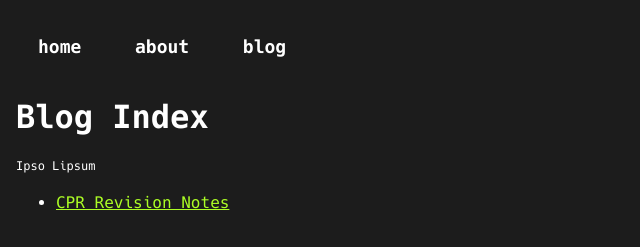
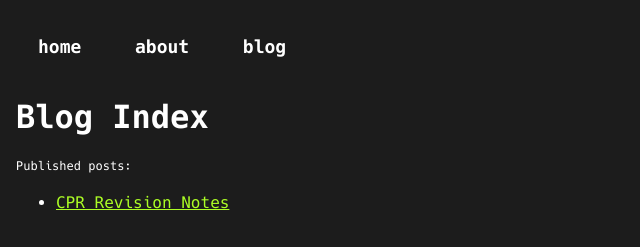
Before and after one commit to cybermonki/blog, an Astro site: page /blog in a window 1280 px wide. Shown: the top 247 px of the page, 0-640 px from the left. Built offline with nearby package versions, Linux system fonts and the light colour scheme; Astro itself is replaced by a stand-in of ours.

Commit message:
fix text in blog.astro page

```diff
--- a/src/pages/blog.astro
+++ b/src/pages/blog.astro
@@ -5,7 +5,7 @@ const pageTitle = 'Blog Index';
 ---
 
 <BaseLayout pageTitle={pageTitle}>
-    <p>Ipso Lipsum</p>
+    <p>Published posts:</p>
     <ul>
         {allPosts.map((post: any) => <li><a href={post.url}>{post.frontmatter.title}</a></li>)}
     </ul>
```
